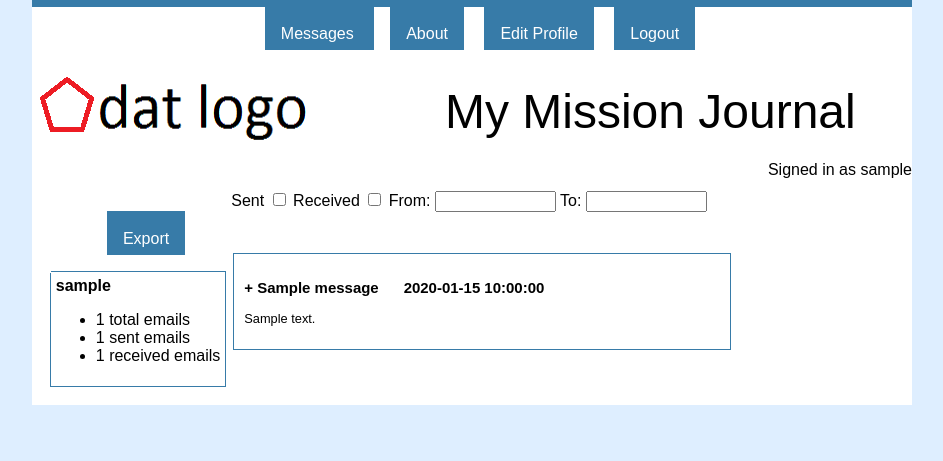
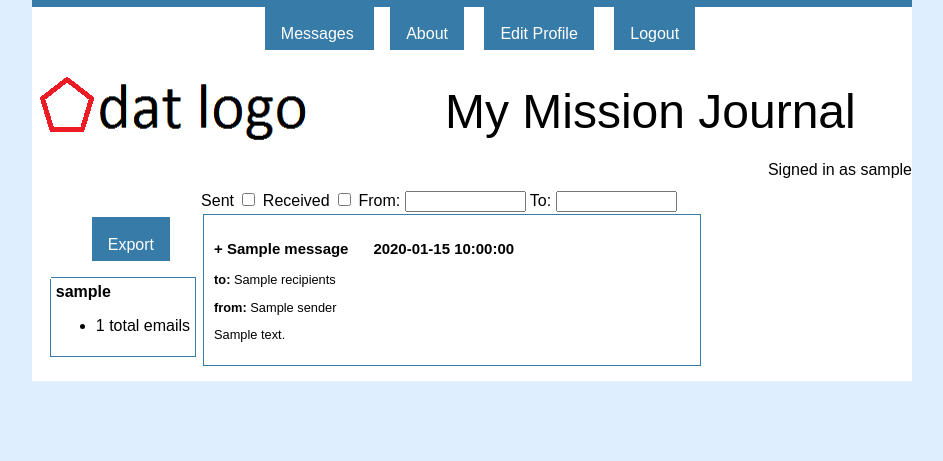
Before and after one commit to tduck/mission-email-journal, a Flask app: page /messages in a window 1280 px wide. Shown: the part 1-462 px from the top of the page, without its empty margins (168-1111 px from the left). Run offline with Flask 2, Linux system fonts and the light colour scheme; the visitor is signed in with stand-in values (Sample User, id 1); a database or web service that is not in the repository returns one stand-in record (Sample ...); some libraries are stand-ins or nearby versions.

Commit message:
more messages

```diff
--- a/missionemailjournal.py
+++ b/missionemailjournal.py
@@ -171,7 +171,6 @@ def messages():
 	if 'username' in session:
 		messages = getAllUserMail(session['username'])
 		sent = getUserSentMail(session['username'])
-
 		received = getUserRecievedMail(session['username'])
 		return render_template('messages.html', messages = messages, sent = sent, received = received)
 	else:
--- a/templates/messages.html
+++ b/templates/messages.html
@@ -55,8 +55,7 @@ To: <input type="text" size="12" id="endDate" />
 	<b>{{ session['username'] }}</b>
 	<ul>
 	<li>{{messages|length}} total emails</li>
-	<li>{{sent|length}} sent emails</li>
-	<li>{{received|length}} received emails</li>
+
 	</ul>
 	</div>
 	</td>
@@ -65,7 +64,8 @@ To: <input type="text" size="12" id="endDate" />
 {% for message in messages %}
   <h3>+ {{message.subject}} &nbsp;&nbsp;&nbsp;&nbsp; {{message.date}}</h3>
   <div style="padding:0">
-
+    <p><b>to: </b>{{message.recipients}}</p>
+	<p><b>from: </b>{{message.sender}}</p>
 	<p>{{message.bodyText}}</p>
   </div>
 {% endfor %}
```
